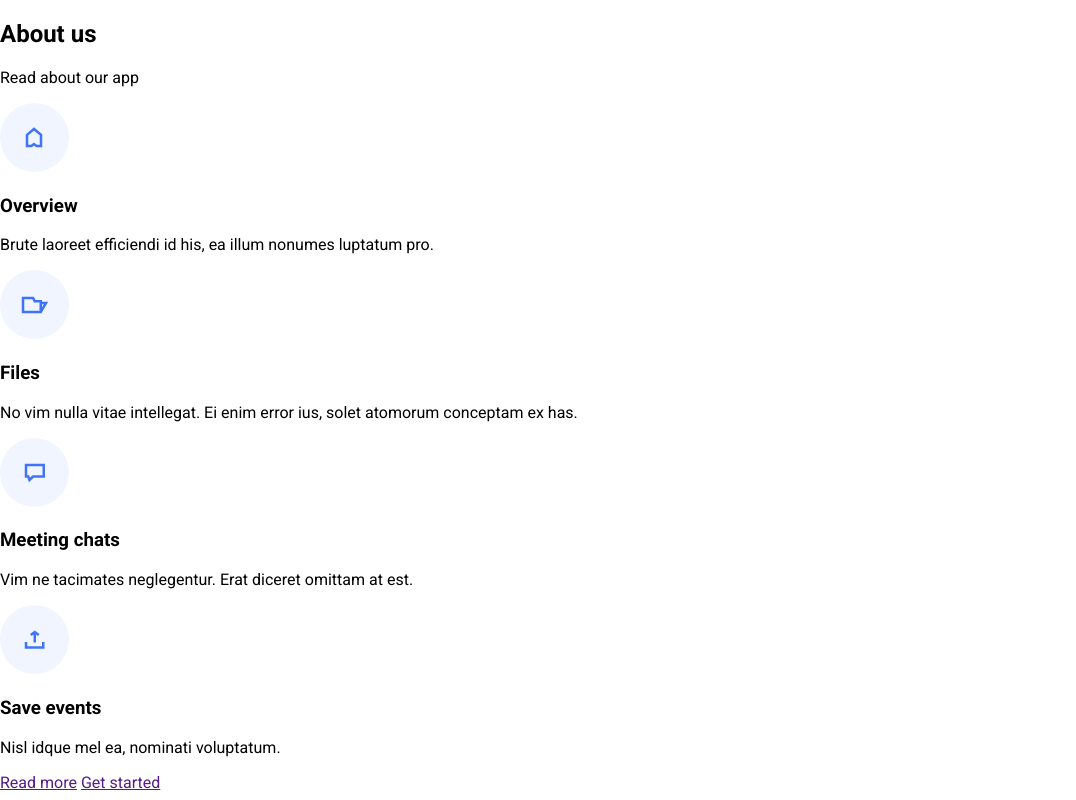
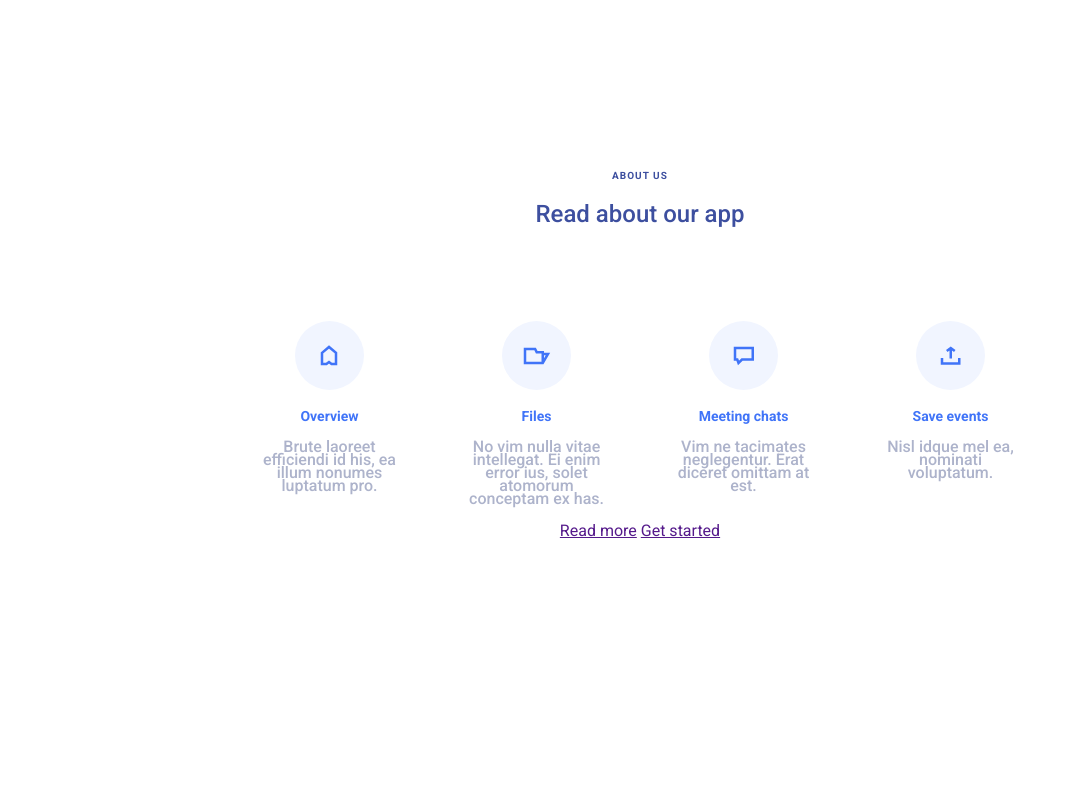
Before and after one commit to FeeroxDj/App-Landing, a plain HTML site: page index.html in a window 1280 px wide. Shown: the whole page, without its empty margins (0-1076 px from the left). Drawn offline with Linux system fonts and the light colour scheme.

Commit message:
работа над первым блоком

```diff
--- a/css/style.css
+++ b/css/style.css
@@ -17,12 +17,48 @@ body{
     margin: 0 auto;
 }
 .features {
+    text-align: center;
+    padding: 170px 0;
+
 }
 .title {
+    color: rgb(61, 79, 159);
+    font-weight: 500;
+}
+.title h2{
+    font-size: 10px;
+    letter-spacing: 1px;
+    text-transform: uppercase;
+    margin: 0 0 19px;
+}
+.title p{
+    font-size: 24px;
+    margin: 0 0 93px;
 }
 .cards {
+    display: flex;
+    gap: 67px;
+    justify-content: center ;
+    flex-wrap: wrap;
+
 }
 .item {
+    width: 140px;
+}
+.item h3{
+    color: rgb(64, 116, 248);
+    font-size: 14px;
+    font-weight: 700;
+
+}
+.item p{
+    color: rgb(173, 179, 203);
+    f
+    font-size: 11px;
+    font-weight: 500;
+    line-height: 13px;
+    letter-spacing: 0%;
+    text-align: center;
 }
 .buttons {
 }
```
